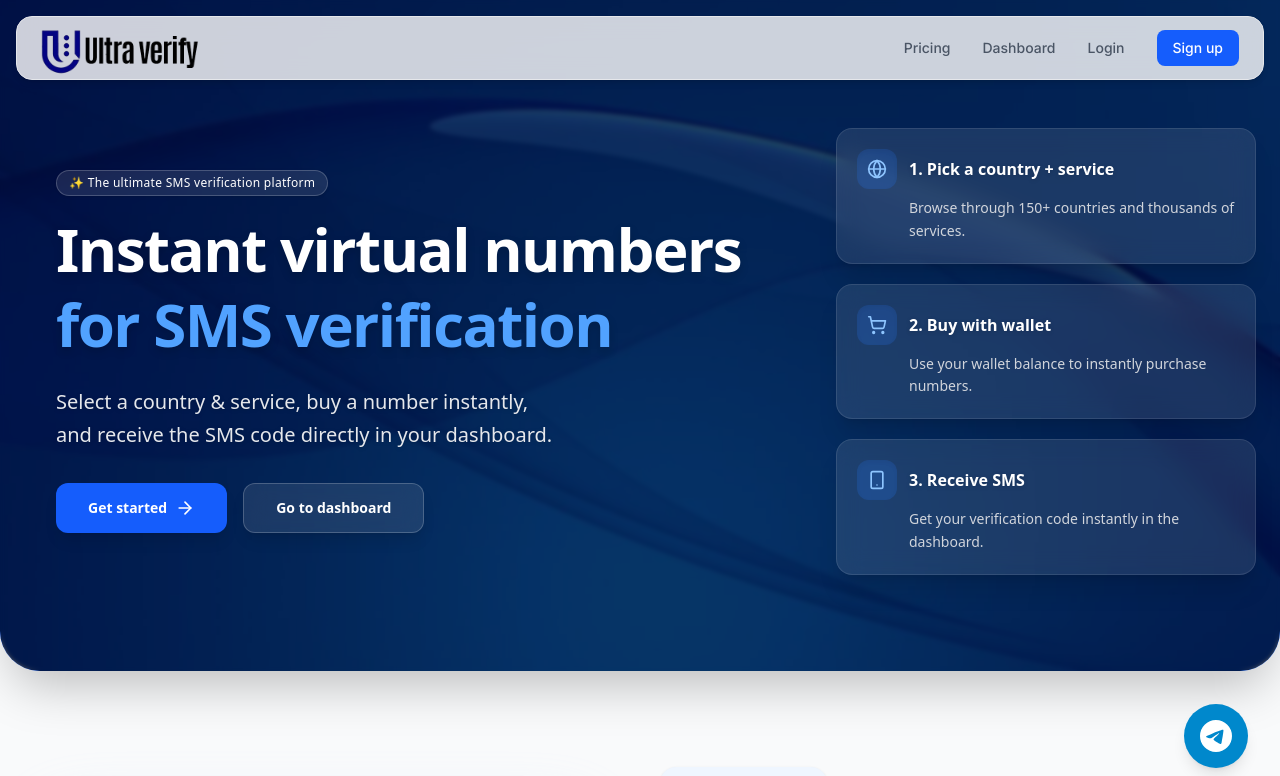
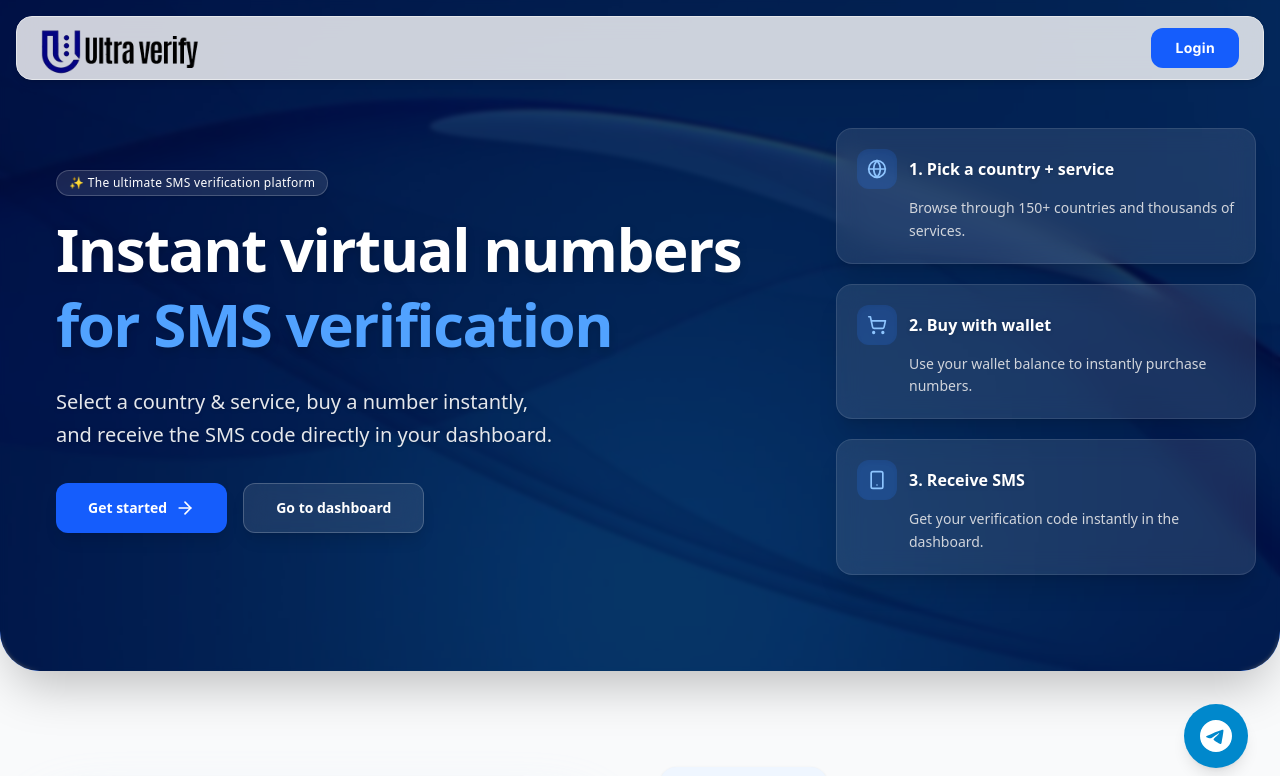
Before and after one commit to smsonlineeee-ctrl/ultraverify, a Next.js app in the folder client/: page / in a window 1280 px wide. Shown: the top 776 px of the page. Built offline with nearby package versions, Linux system fonts and the light colour scheme.

Commit message:
Simplify home page navbar to only show prominent Login button on the right

```diff
--- a/client/app/ClientLayoutWrapper.tsx
+++ b/client/app/ClientLayoutWrapper.tsx
@@ -31,21 +31,12 @@ export default function ClientLayoutWrapper({ children }: { children: React.Reac
               </Link>
             </div>
 
-            <nav className="hidden md:flex gap-8 items-center text-sm font-medium text-gray-600">
-              <Link href="#pricing" className="hover:text-blue-600 transition">
-                Pricing
-              </Link>
-              <Link href="/login" className="hover:text-blue-600 transition">
-                Dashboard
-              </Link>
-              <Link href="/login" className="hover:text-blue-600 transition">
+            <nav className="hidden text-gray-600 md:flex gap-4 items-center text-sm font-medium">
+              <Link
+                href="/login"
+                className="bg-blue-600 text-white px-6 py-2.5 rounded-xl font-bold tracking-wide hover:bg-blue-500 hover:shadow-lg transition-all"
+              >
                 Login
-              </Link>
-              <Link
-                href="/signup"
-                className="bg-blue-600 text-white px-4 py-2 rounded-lg hover:bg-blue-700 transition"
-              >
-                Sign up
               </Link>
             </nav>
           </div>
@@ -62,10 +53,7 @@ export default function ClientLayoutWrapper({ children }: { children: React.Reac
                    </button>
                  </div>
                  <nav className="flex flex-col p-4 gap-2 text-base font-medium text-gray-700">
-                   <Link href="/#pricing" onClick={() => setIsMobileMenuOpen(false)} className="px-4 py-3 hover:bg-gray-50 rounded-lg">Pricing</Link>
-                   <Link href="/dashboard" onClick={() => setIsMobileMenuOpen(false)} className="px-4 py-3 hover:bg-gray-50 rounded-lg">Dashboard</Link>
-                   <Link href="/login" onClick={() => setIsMobileMenuOpen(false)} className="px-4 py-3 hover:bg-gray-50 rounded-lg">Login</Link>
-                   <Link href="/signup" onClick={() => setIsMobileMenuOpen(false)} className="px-4 py-3 mt-2 bg-blue-600 text-white text-center rounded-lg hover:bg-blue-700 transition">Sign up</Link>
+                   <Link href="/login" onClick={() => setIsMobileMenuOpen(false)} className="px-4 py-3 mt-4 bg-blue-600 text-white font-bold text-center rounded-xl shadow-md hover:bg-blue-500 transition">Login</Link>
                  </nav>
                </div>
              </div>
```
